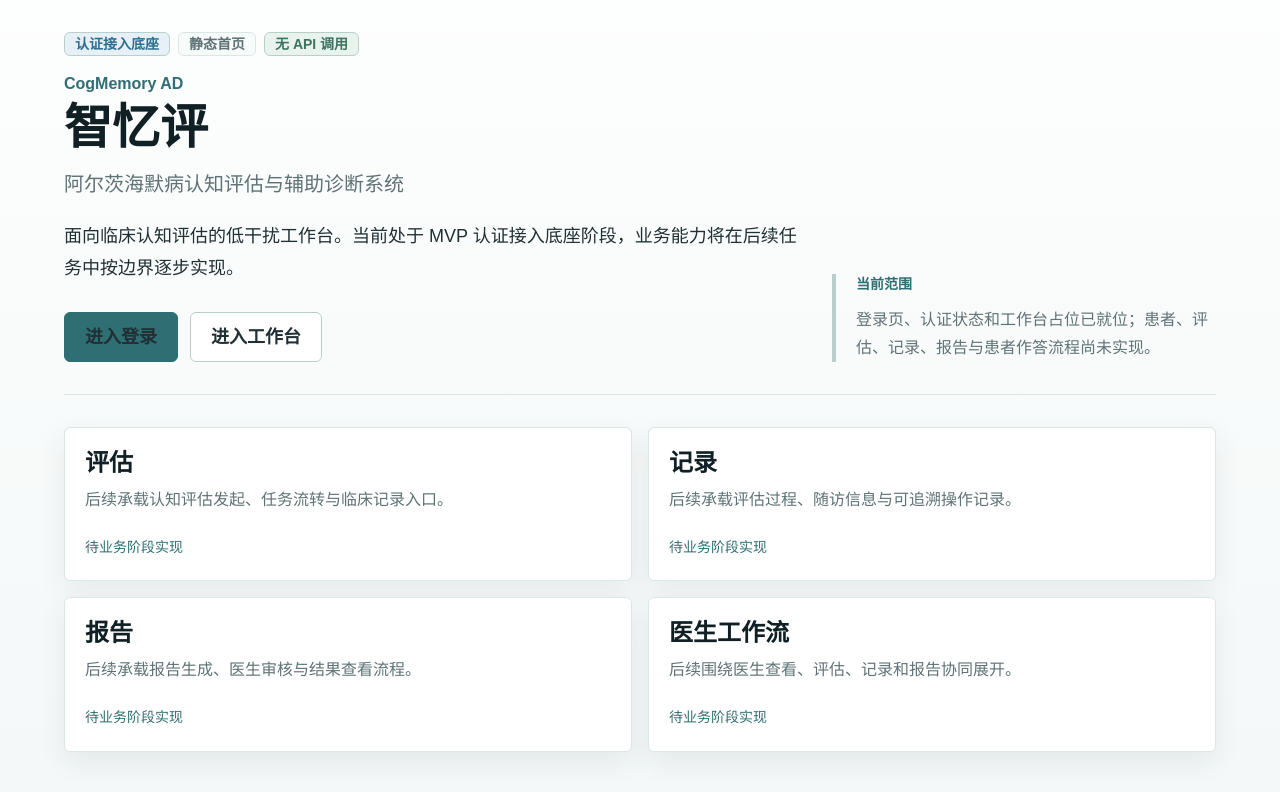
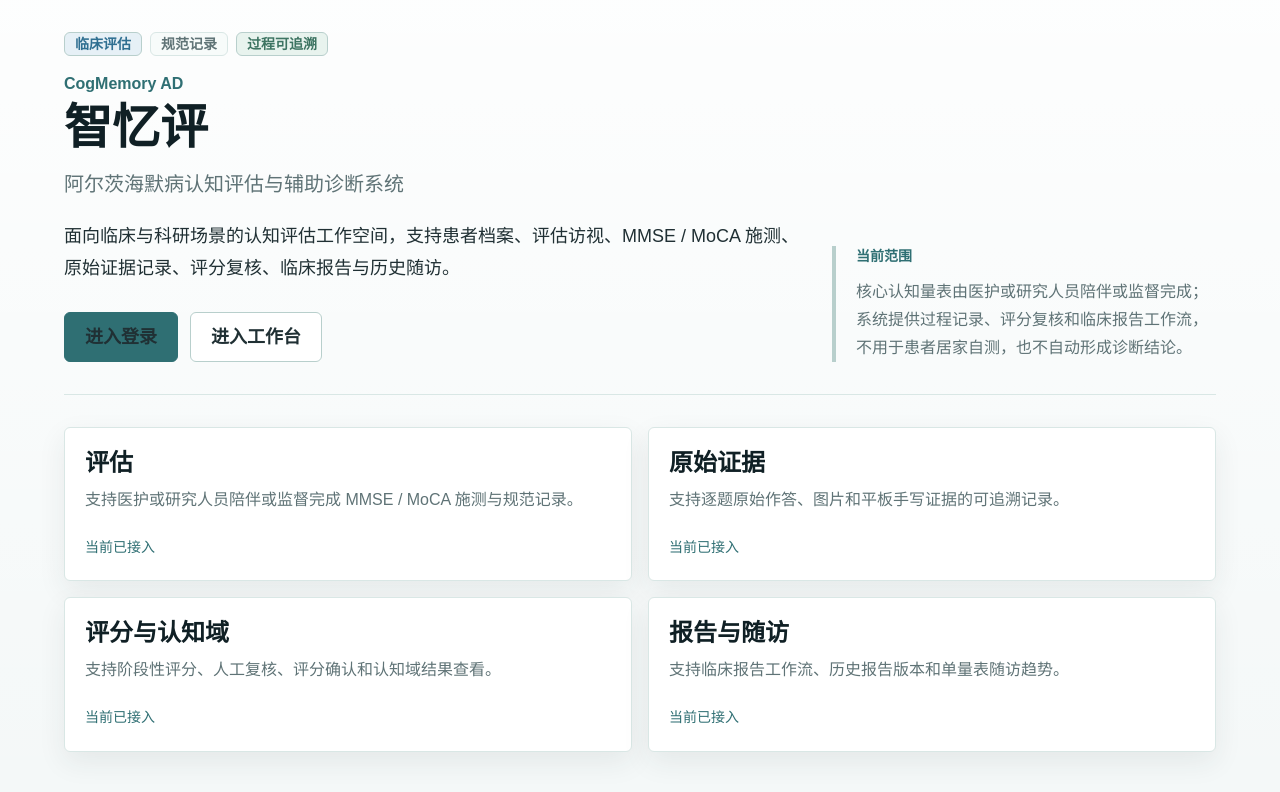
Before and after one commit to MrWong2024/cogmemory-ad, a Next.js app in the folder frontend/: page / in a window 1280 px wide. Shown: the top 792 px of the page. Built offline with nearby package versions, Linux system fonts and the light colour scheme.

Commit message:
清理五处前端过时产品文案，并同步 frontend handoff

```diff
--- a/frontend/app/not-found.tsx
+++ b/frontend/app/not-found.tsx
@@ -18,7 +18,7 @@ export default function NotFoundPage() {
           <Badge tone="warning">404</Badge>
           <CardTitle>页面未找到</CardTitle>
           <CardDescription>
-            当前地址不存在或尚未开放。请返回公共首页，真实业务页面将在后续阶段逐步实现。
+            当前地址不存在、已失效，或暂时无法通过该地址访问对应页面。请返回首页后，从工作台或患者档案重新选择。
           </CardDescription>
         </CardHeader>
         <CardContent>
--- a/frontend/app/page.tsx
+++ b/frontend/app/page.tsx
@@ -13,19 +13,20 @@ import {
 const workflowItems = [
   {
     title: '评估',
-    description: '后续承载认知评估发起、任务流转与临床记录入口。',
+    description:
+      '支持医护或研究人员陪伴或监督完成 MMSE / MoCA 施测与规范记录。',
   },
   {
-    title: '记录',
-    description: '后续承载评估过程、随访信息与可追溯操作记录。',
+    title: '原始证据',
+    description: '支持逐题原始作答、图片和平板手写证据的可追溯记录。',
   },
   {
-    title: '报告',
-    description: '后续承载报告生成、医生审核与结果查看流程。',
+    title: '评分与认知域',
+    description: '支持阶段性评分、人工复核、评分确认和认知域结果查看。',
   },
   {
-    title: '医生工作流',
-    description: '后续围绕医生查看、评估、记录和报告协同展开。',
+    title: '报告与随访',
+    description: '支持临床报告工作流、历史报告版本和单量表随访趋势。',
   },
 ] as const;
 
@@ -37,9 +38,9 @@ export default function HomePage() {
           <div className="flex flex-col gap-6 lg:flex-row lg:items-end lg:justify-between">
             <div className="max-w-3xl">
               <div className="mb-4 flex flex-wrap gap-2">
-                <Badge tone="info">认证接入底座</Badge>
-                <Badge tone="neutral">静态首页</Badge>
-                <Badge tone="success">无 API 调用</Badge>
+                <Badge tone="info">临床评估</Badge>
+                <Badge tone="neutral">规范记录</Badge>
+                <Badge tone="success">过程可追溯</Badge>
               </div>
               <p className="text-base font-semibold text-[var(--cma-primary)]">
                 CogMemory AD
@@ -51,8 +52,9 @@ export default function HomePage() {
                 阿尔茨海默病认知评估与辅助诊断系统
               </p>
               <p className="mt-5 max-w-3xl text-lg leading-8 text-[var(--cma-text)]">
-                面向临床认知评估的低干扰工作台。当前处于 MVP
-                认证接入底座阶段，业务能力将在后续任务中按边界逐步实现。
+                面向临床与科研场景的认知评估工作空间，支持患者档案、评估访视、MMSE
+                / MoCA
+                施测、原始证据记录、评分复核、临床报告与历史随访。
               </p>
               <div className="mt-7 flex flex-wrap gap-3">
                 <Link
@@ -74,13 +76,13 @@ export default function HomePage() {
                 当前范围
               </p>
               <p className="mt-3 text-base leading-7 text-[var(--cma-muted)]">
-                登录页、认证状态和工作台占位已就位；患者、评估、记录、报告与患者作答流程尚未实现。
+                核心认知量表由医护或研究人员陪伴或监督完成；系统提供过程记录、评分复核和临床报告工作流，不用于患者居家自测，也不自动形成诊断结论。
               </p>
             </div>
           </div>
         </section>
 
-        <section aria-label="后续工作流入口" className="grid gap-4 sm:grid-cols-2">
+        <section aria-label="当前能力概览" className="grid gap-4 sm:grid-cols-2">
           {workflowItems.map((item) => (
             <Card key={item.title}>
               <CardHeader>
@@ -89,7 +91,7 @@ export default function HomePage() {
               </CardHeader>
               <CardContent>
                 <span className="text-sm font-medium text-[var(--cma-primary)]">
-                  待业务阶段实现
+                  当前已接入
                 </span>
               </CardContent>
             </Card>
--- a/frontend/src/features/assessments/components/ScaleInstanceExecutionPage.tsx
+++ b/frontend/src/features/assessments/components/ScaleInstanceExecutionPage.tsx
@@ -1944,7 +1944,8 @@ export function ScaleInstanceExecutionPage({
       </header>
 
       <p className="rounded-md border border-[var(--cma-line-strong)] bg-[var(--cma-info-soft)] px-5 py-4 text-base leading-7 text-[var(--cma-info)]">
-        核心认知量表应由医护或研究人员陪伴或监督完成。当前已支持认知域结果计算与安全展示；认知域人工确认、报告与 AI 尚未实现。
+        核心认知量表应由医护或研究人员陪伴或监督完成。当前页支持施测记录、图片与手写等媒体证据、正式提交、评分复核和认知域结果；临床报告工作流位于访视详情。认知域人工确认和
+        AI 临床解释尚未实现。
       </p>
 
       {readOnlyReason ? (
--- a/frontend/src/features/auth/components/AuthDashboard.tsx
+++ b/frontend/src/features/auth/components/AuthDashboard.tsx
@@ -16,22 +16,31 @@ import {
 } from '@/src/components/ui/Card';
 import { useAuth } from '@/src/features/auth/hooks/use-auth';
 
-const futureCapabilities = [
+const clinicalCapabilities = [
   {
-    title: 'MMSE / MoCA 评估执行',
-    description: '后续接入 MMSE / MoCA 评估执行流程。',
+    title: 'MMSE / MoCA 施测与原始证据',
+    description: '支持逐题施测记录，以及图片、平板手写和原始作答证据。',
+    status: '已接入',
+    tone: 'success',
   },
   {
-    title: '历史评估结果深化',
-    description: '后续深化量表结果、认知域与随访趋势。',
+    title: '评分复核与认知域结果',
+    description: '支持阶段性评分、人工复核、评分确认和认知域结果查看。',
+    status: '已接入',
+    tone: 'success',
   },
   {
-    title: '报告确认',
-    description: '后续接入临床报告复核与确认。',
+    title: '报告工作流与历史趋势',
+    description:
+      '支持临床报告生成、编辑、提交确认、锁定、来源冻结、归档，以及历史版本和单量表随访趋势。',
+    status: '已接入',
+    tone: 'success',
   },
   {
     title: '科研导出',
-    description: '后续接入符合隐私边界的脱敏导出。',
+    description: '科研脱敏导出尚未实现，仍处于规划中。',
+    status: '规划中',
+    tone: 'neutral',
   },
 ] as const;
 
@@ -113,7 +122,8 @@ export function AuthDashboard() {
             <Badge tone="success">认证状态已连接</Badge>
             <CardTitle>{user.displayName}</CardTitle>
             <CardDescription>
-              当前工作台已接入患者档案与评估访视；其他临床能力仍在后续建设。
+              当前工作台提供患者档案入口；MMSE / MoCA
+              施测、评分复核、临床报告与历史趋势已接入患者与访视工作流。
             </CardDescription>
           </div>
           <Button
@@ -200,23 +210,23 @@ export function AuthDashboard() {
         </Card>
       </section>
 
-      <section aria-labelledby="future-capabilities-title">
+      <section aria-labelledby="clinical-capabilities-title">
         <div className="mb-4">
           <h2
             className="text-2xl font-semibold text-[var(--cma-text-strong)]"
-            id="future-capabilities-title"
+            id="clinical-capabilities-title"
           >
-            后续能力占位
+            临床能力概览
           </h2>
           <p className="mt-2 text-base leading-7 text-[var(--cma-muted)]">
-            以下能力尚未实现，当前入口仅作范围提示。
+            以下能力已通过患者档案与访视流程接入；科研导出仍处于规划中。
           </p>
         </div>
         <div className="grid gap-4 sm:grid-cols-2">
-          {futureCapabilities.map((capability) => (
+          {clinicalCapabilities.map((capability) => (
             <Card key={capability.title}>
               <CardHeader>
-                <Badge tone="neutral">后续建设</Badge>
+                <Badge tone={capability.tone}>{capability.status}</Badge>
                 <CardTitle className="text-xl">{capability.title}</CardTitle>
                 <CardDescription>{capability.description}</CardDescription>
               </CardHeader>
--- a/frontend/src/features/patients/components/PatientDetailPage.tsx
+++ b/frontend/src/features/patients/components/PatientDetailPage.tsx
@@ -954,8 +954,8 @@ export function PatientDetailPage({ patientId }: { patientId: string }) {
             total={visits.total}
           />
           <p className="border-t border-[var(--cma-line)] px-5 py-4 text-sm leading-6 text-[var(--cma-muted)]">
-            打开访视可查看已初始化量表并新增 MMSE / MoCA
-            实例；题目作答将在后续阶段接入。
+            打开访视可查看或初始化 MMSE / MoCA
+            量表，并进入量表执行页完成逐题记录、媒体证据、提交、评分与认知域查看；临床报告和版本工作流位于访视详情。
           </p>
         </Card>
       ) : null}
```
Also changed, not shown: 4 other files (tests, documents, lock files or other folders).
